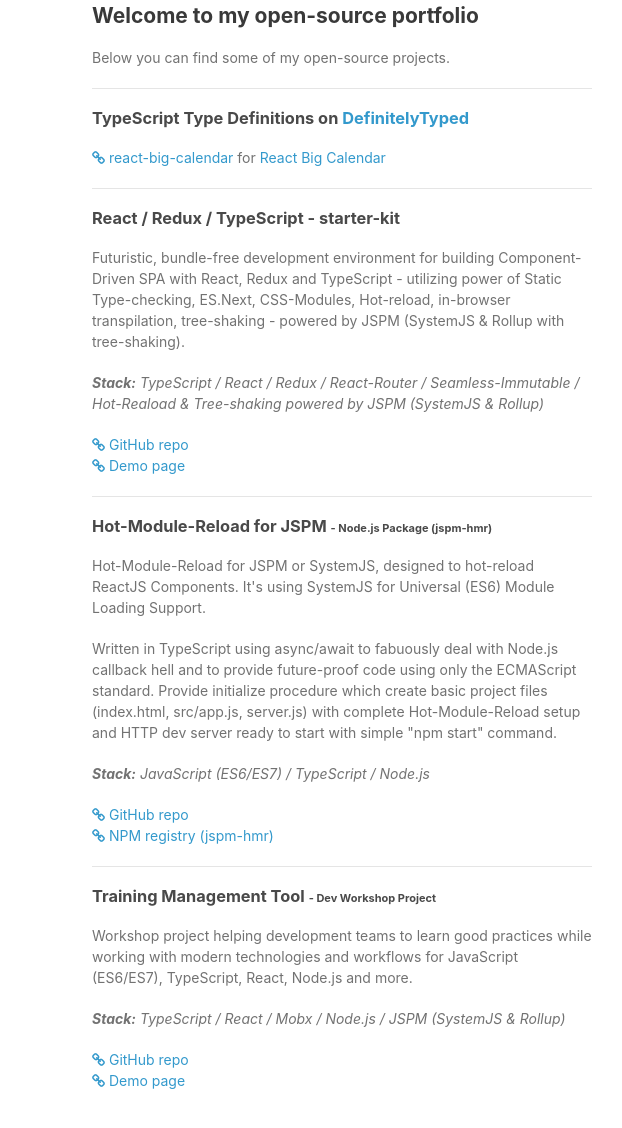
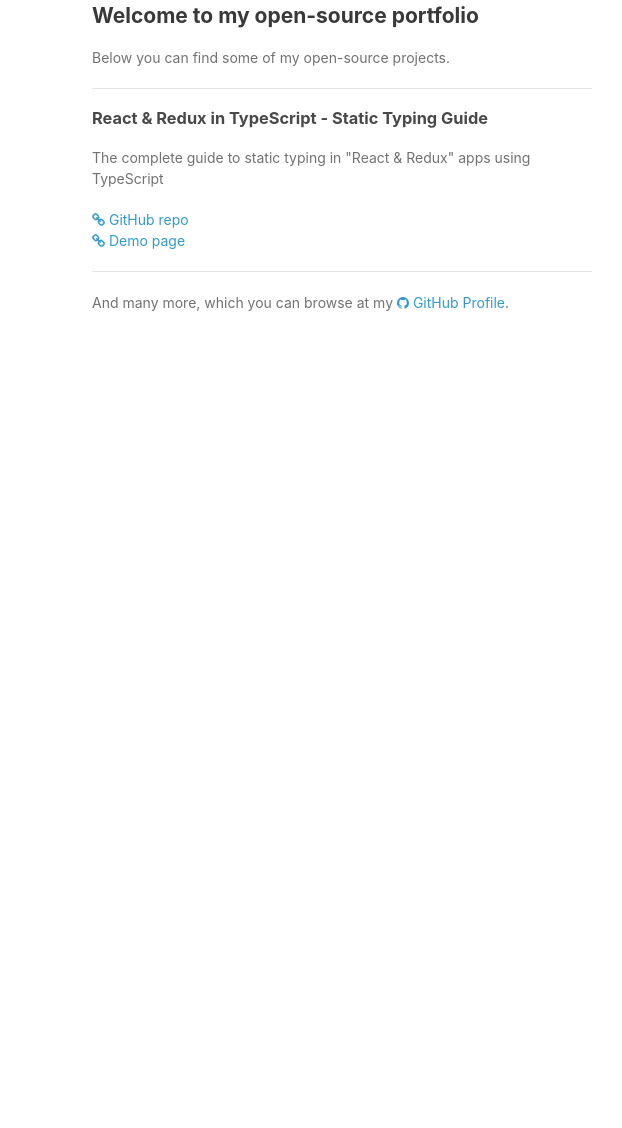
Before and after one commit to piotrwitek/piotrwitek.github.io, a website: page index.html in a window 1280 px wide. Shown: the part 54-1182 px from the top of the page, 478-1100 px from the left. After the commit the page ends 800 px from the top, so only its background shows below. Drawn offline with Linux system fonts and the light colour scheme.

Commit message:
Update index.html

```diff
--- a/index.html
+++ b/index.html
@@ -29,7 +29,7 @@
             <i class="fa fa-twitter"></i> Twitter Profile
           </a>
           <br>
-          <a href="https://pl.linkedin.com/in/piotrwitek">
+          <a href="https://pl.linkedin.com/in/piotrekwitek">
             <i class="fa fa-linkedin"></i> Linkedin Profile
           </a>
         </p>
@@ -44,52 +44,17 @@
 
         <hr>
 
-        <h3>TypeScript Type Definitions on <a href="https://github.com/DefinitelyTyped/DefinitelyTyped/blob/master/CONTRIBUTORS.md">DefinitelyTyped</a></h3>
-        <p>
-          <a href="https://github.com/DefinitelyTyped/DefinitelyTyped/tree/master/react-big-calendar"><i class="fa fa-link"></i> react-big-calendar</a> for <a href="http://intljusticemission.github.io/react-big-calendar/examples/index.html">React Big Calendar</a>
+        <h3>React & Redux in TypeScript - Static Typing Guide</h3>
+        <p>The complete guide to static typing in "React & Redux" apps using TypeScript</p>
+        <p class="view">
+          <a href="https://github.com/piotrwitek/react-redux-typescript-guide/"><i class="fa fa-link"></i> GitHub repo</a>
+          <br />
+          <a href="https://piotrwitek.github.io/react-redux-typescript-guide"><i class="fa fa-link"></i> Demo page</a>
         </p>
 
         <hr>
 
-        <h3>React / Redux / TypeScript - starter-kit</h3>
-        <p>Futuristic, bundle-free development environment for building Component-Driven SPA with React, Redux and TypeScript - utilizing power of Static Type-checking, ES.Next, CSS-Modules, Hot-reload, in-browser transpilation, tree-shaking - powered by JSPM (SystemJS & Rollup with tree-shaking).</p>
-        <p><i>
-          <b>Stack:</b>
-            TypeScript / React / Redux / React-Router / Seamless-Immutable / Hot-Reaload & Tree-shaking powered by JSPM (SystemJS & Rollup)
-        </i></p>
-        <p class="view">
-          <a href="https://github.com/piotrwitek/react-redux-typescript-starter-kit"><i class="fa fa-link"></i> GitHub repo</a>
-          <br />
-          <a href="http://piotrwitek.github.io/react-redux-typescript-starter-kit/"><i class="fa fa-link"></i> Demo page</a>
-        </p>
-
-        <hr>
-
-        <h3>Hot-Module-Reload for JSPM <small>- Node.js Package (jspm-hmr)</small></h3>
-        <p>Hot-Module-Reload for JSPM or SystemJS, designed to hot-reload ReactJS Components. It's using SystemJS for Universal (ES6) Module Loading Support.<p/>
-        <p>Written in TypeScript using async/await to fabuously deal with Node.js callback hell and to provide future-proof code using only the ECMAScript standard. Provide initialize procedure which create basic project files (index.html, src/app.js, server.js) with complete Hot-Module-Reload setup and HTTP dev server ready to start with simple "npm start" command.</p>
-        <p><i>
-          <b>Stack:</b>
-          JavaScript (ES6/ES7) / TypeScript / Node.js
-        </i></p>
-        <p class="view">
-          <a href="https://github.com/piotrwitek/jspm-hmr"><i class="fa fa-link"></i> GitHub repo</a>
-          <br>
-          <a href="http://npmjs.com/package/jspm-hmr"><i class="fa fa-link"></i> NPM registry (jspm-hmr)</a>
-        </p>
-        <hr>
-
-        <h3>Training Management Tool <small>- Dev Workshop Project</small></h3>
-        <p>Workshop project helping development teams to learn good practices while working with modern technologies and workflows for JavaScript (ES6/ES7), TypeScript, React, Node.js and more.</p>
-        <p><i>
-          <b>Stack:</b>
-          TypeScript / React / Mobx / Node.js / JSPM (SystemJS & Rollup)
-        </i></p>
-        <p class="view">
-          <a href="https://github.com/piotrwitek/training-management-tool"><i class="fa fa-link"></i> GitHub repo</a>
-          <br>
-          <a href="http://piotrwitek.github.io/training-management-tool"><i class="fa fa-link"></i> Demo page</a>
-        </p>
+        And many more, which you can browse at my <a href="https://github.com/piotrwitek"><i class="fa fa-github"></i> GitHub Profile</a>.
 
       </section>
       <footer>
```
